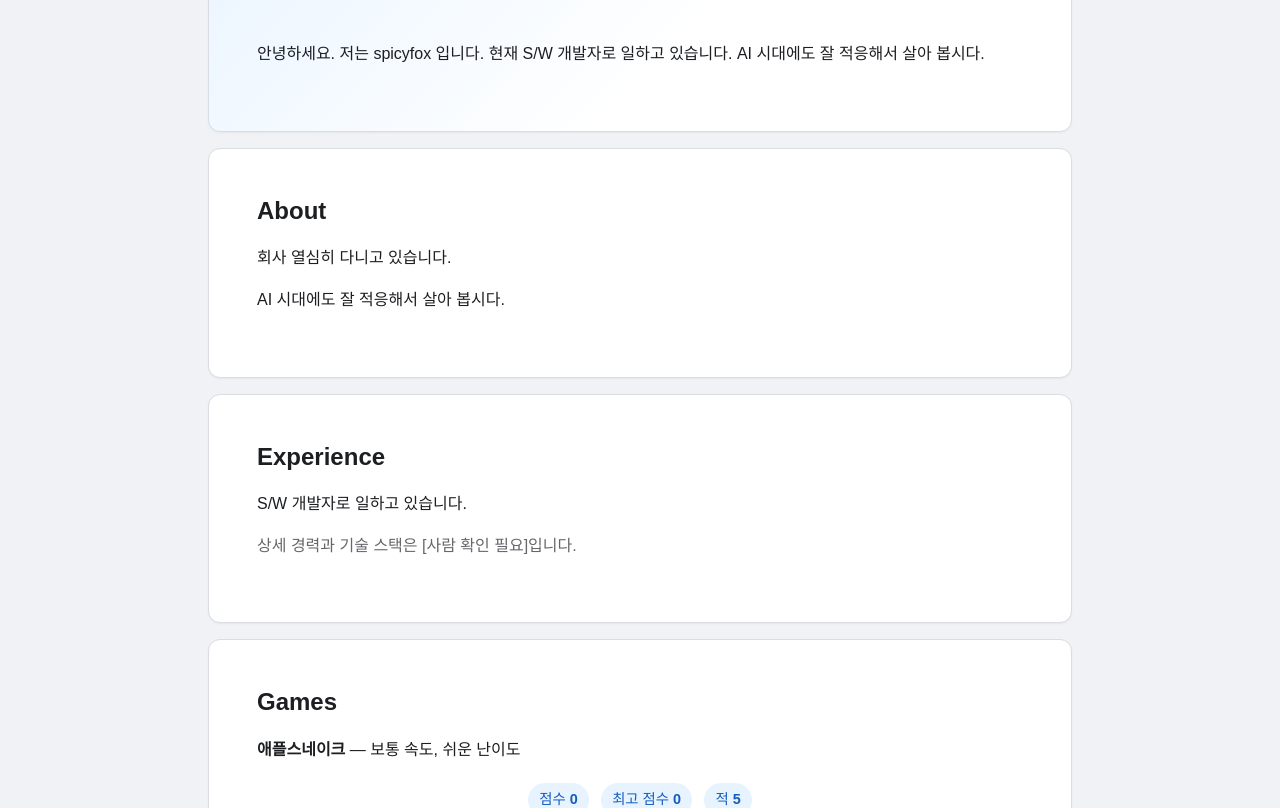
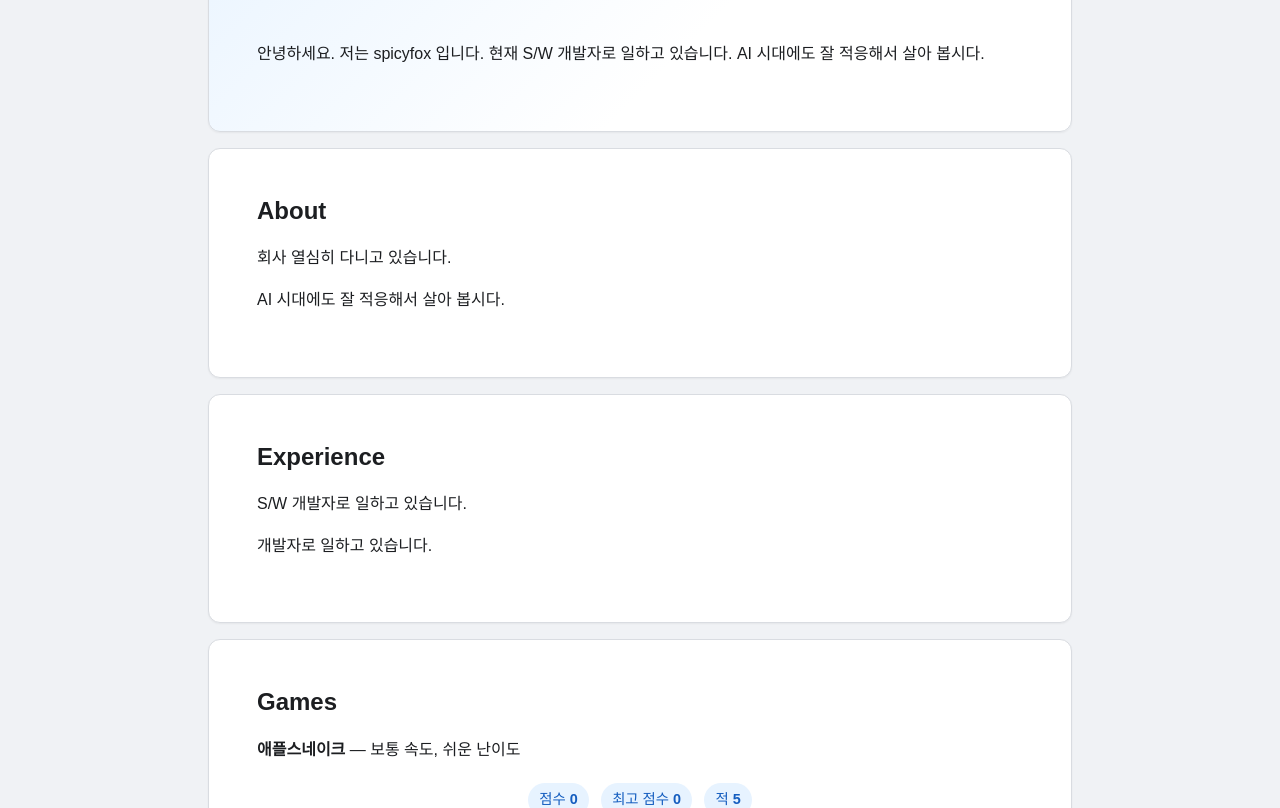
Before and after one commit to spicyfox/spicyfox.github.io, a plain HTML site: page index.html in a window 1280 px wide. Shown: the part 292-1100 px from the top of the page. Drawn offline with Linux system fonts and the light colour scheme.

Commit message:
Update experience description

```diff
--- a/index.html
+++ b/index.html
@@ -39,7 +39,7 @@
       <section id="experience" class="content-card" aria-labelledby="experience-title">
         <h2 id="experience-title">Experience</h2>
         <p>S/W 개발자로 일하고 있습니다.</p>
-        <p class="muted">상세 경력과 기술 스택은 [사람 확인 필요]입니다.</p>
+        <p>개발자로 일하고 있습니다.</p>
       </section>
 
       <section id="games" class="content-card games-card" aria-labelledby="games-title">
```
